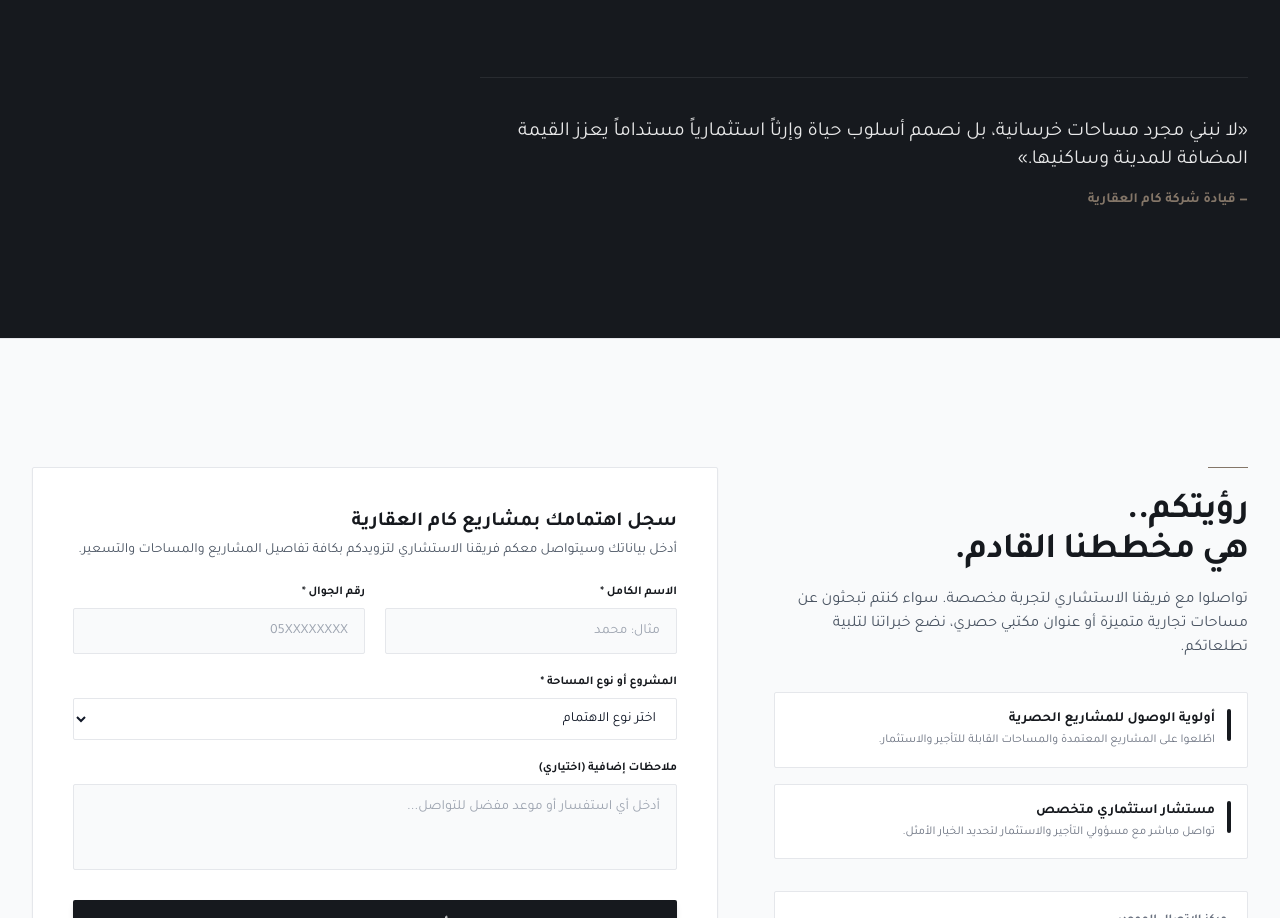
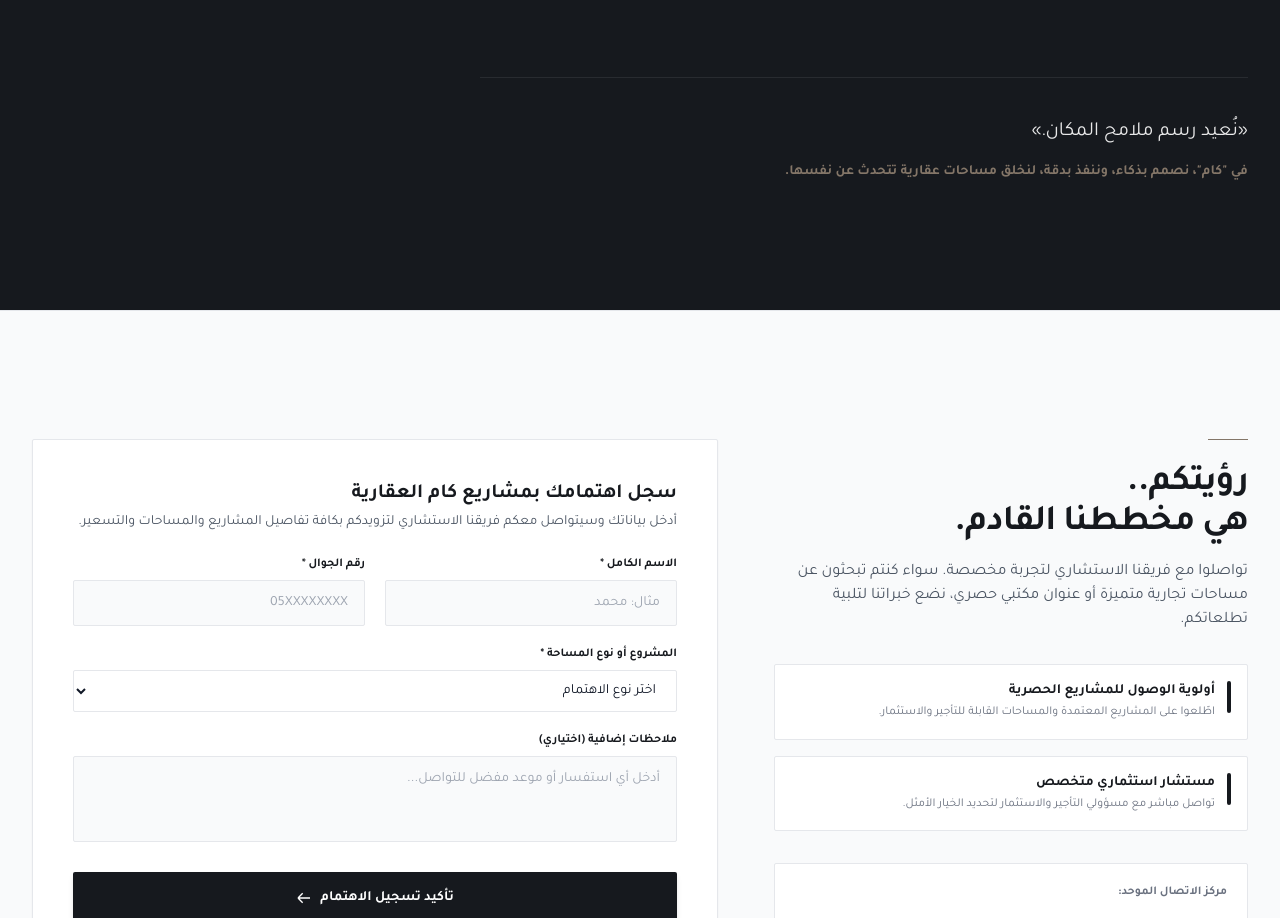
Before and after one commit to p5po/KAMRS, a plain HTML site: page index.html in a window 1280 px wide. Shown: the part 2263-3181 px from the top of the page. Drawn offline with nearby package versions, Linux system fonts and the light colour scheme.

Commit message:
Update architectural quote in index.html

```diff
--- a/index.html
+++ b/index.html
@@ -678,9 +678,9 @@
       <div class="mt-14 sm:mt-20 fade-up text-right">
         <div class="max-w-3xl border-t border-white/[0.08] pt-8 sm:pt-10 text-right">
           <blockquote class="text-base sm:text-lg lg:text-xl text-white/90 font-normal leading-relaxed font-display text-right">
-            «لا نبني مجرد مساحات خرسانية، بل نصمم أسلوب حياة وإرثاً استثمارياً مستداماً يعزز القيمة المضافة للمدينة وساكنيها.»
+            «نُعيد رسم ملامح المكان.»
           </blockquote>
-          <p class="mt-4 text-stone-muted text-xs sm:text-sm font-semibold text-right">— قيادة شركة كام العقارية</p>
+          <p class="mt-4 text-stone-muted text-xs sm:text-sm font-semibold text-right"> في "كام"، نصمم بذكاء، وننفذ بدقة، لنخلق مساحات عقارية تتحدث عن نفسها.</p>
         </div>
       </div>
 
```
